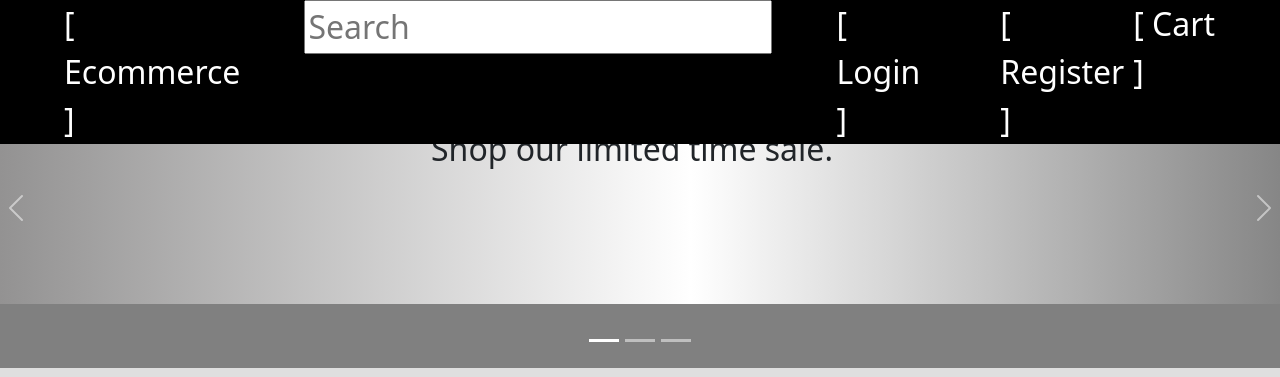
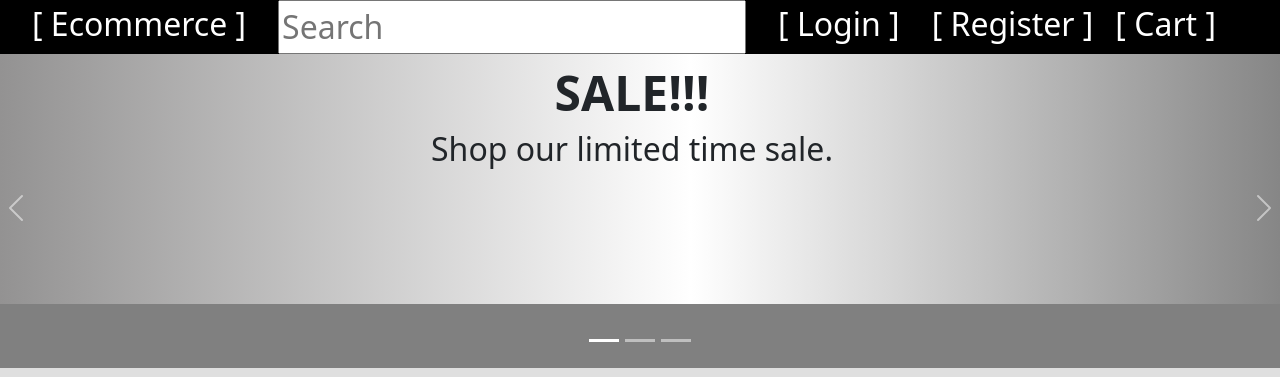
Before and after one commit to achangtroraleke/ecommerce_project, a Django app: page / in a window 1280 px wide. Shown: the top 377 px of the page. Run offline with Django 4.2, Linux system fonts and the light colour scheme; data comes from the database, SQL or seed files in the repository; both versions use the stored data as it was after the commit; some libraries are stand-ins or nearby versions.

Commit message:
Updating

```diff
--- a/static/styles/main.css
+++ b/static/styles/main.css
@@ -49,7 +49,7 @@ section{
     padding:0;
 }
 .navigation-item{
-    margin-left: 5%;
+    margin-left: 2.5%;
 }
 .navigation-item:last-child{
     margin-left: auto;
```
Also changed, not shown: db.sqlite3.
